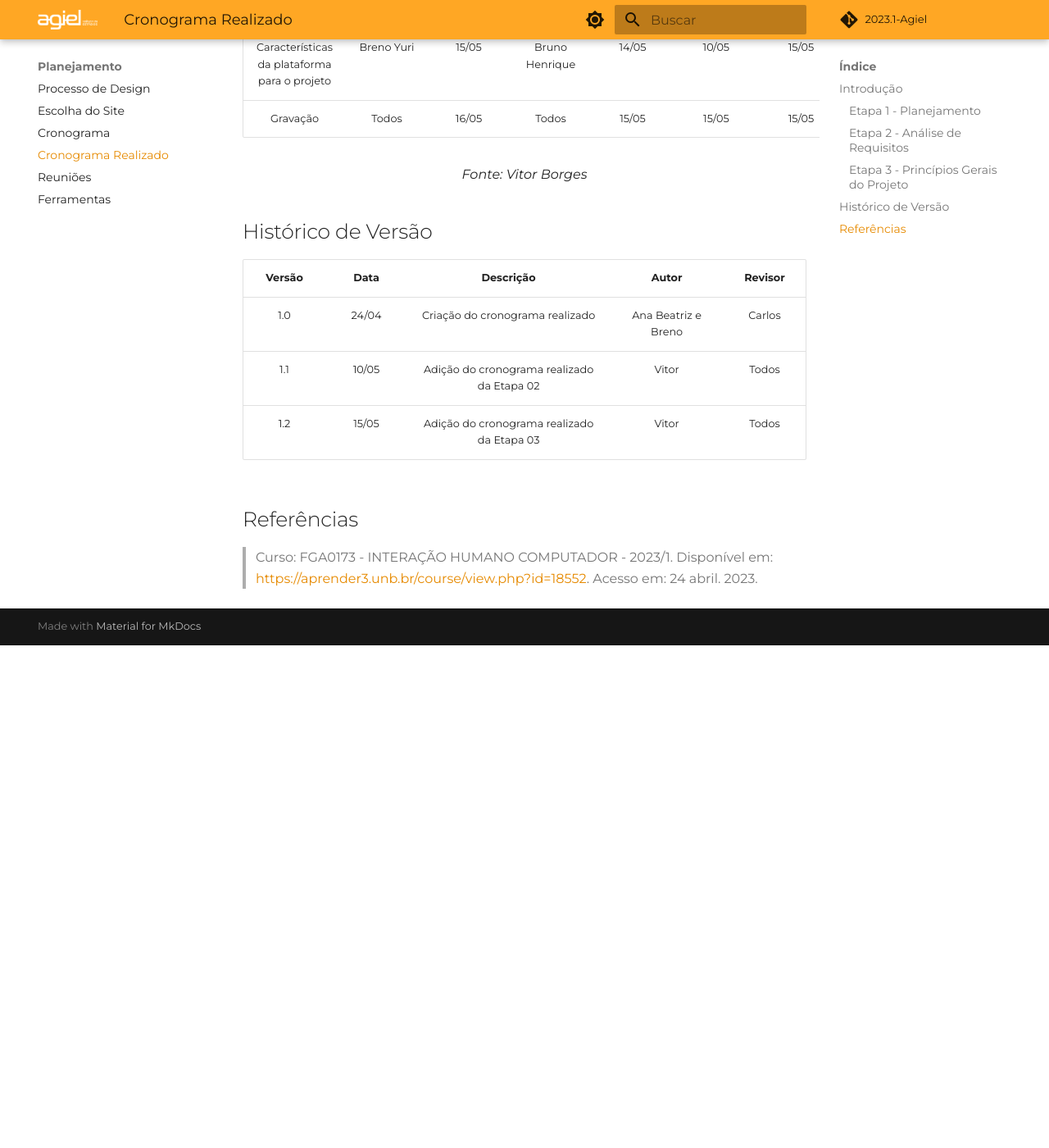
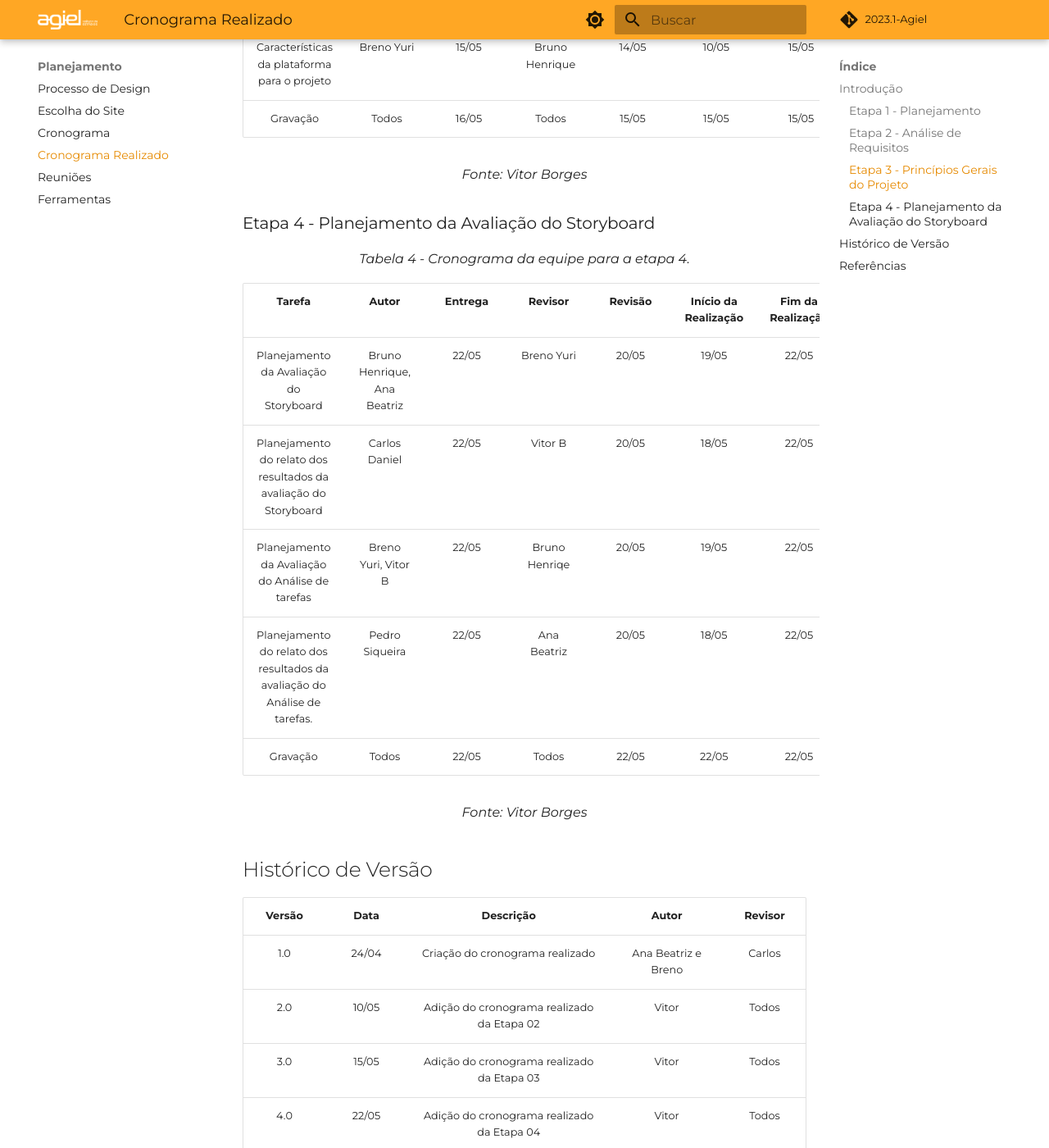
Before and after one commit to Interacao-Humano-Computador/2023.1-Agiel, an MkDocs documentation site: the page built from docs/planejamento/cronograma_realizado.md, in a window 1280 px wide and 1400 px high, scrolled down 2649 px. Shown: the whole window at 82% size. Built offline with MkDocs 1.6.1 and Material for MkDocs 9.7.7, drawn with Linux system fonts in a browser that asks for light colours; some web fonts are replaced; comment, search, counter and statistics services are not loaded; before the commit the page ends 3436 px from its top, so only the background shows below that.

Commit message:
docs: adicionado cronograma realizado etapa 04

```diff
--- a/docs/planejamento/cronograma_realizado.md
+++ b/docs/planejamento/cronograma_realizado.md
@@ -54,13 +54,28 @@ O cronograma realizado é um documento que descreve as atividades que foram exec
 
 <figcaption align="center">Fonte: Vitor Borges</figcaption>
 
+### Etapa 4 - Planejamento da Avaliação do Storyboard
+
+<figcaption align="center">Tabela 4 - Cronograma da equipe para a etapa 4.</figcaption>
+
+|                                  Tarefa                                   |            Autor            | Entrega |    Revisor    | Revisão | Início da Realização | Fim da Realização |
+|:-------------------------------------------------------------------------:|:---------------------------:|:-------:|:-------------:|:-------:|:--------------------:|:-----------------:|
+|                  Planejamento da Avaliação do Storyboard                  | Bruno Henrique, Ana Beatriz |  22/05  |  Breno Yuri   |  20/05  |        19/05         |       22/05       |
+|     Planejamento do relato dos resultados da avaliação do Storyboard      |        Carlos Daniel        |  22/05  |    Vitor B    |  20/05  |        18/05         |       22/05       |
+|              Planejamento da Avaliação do Análise de tarefas              |     Breno Yuri, Vitor B     |  22/05  | Bruno Henriqe |  20/05  |        19/05         |       22/05       |
+| Planejamento do relato dos resultados da avaliação do Análise de tarefas. |       Pedro Siqueira        |  22/05  |  Ana Beatriz  |  20/05  |        18/05         |       22/05       |
+|        Gravação                                                           |  Todos                      |  22/05  | Todos         |  22/05  |        22/05         |       22/05       |
+
+<figcaption align="center">Fonte: Vitor Borges</figcaption>
+
 ## Histórico de Versão
 
 | Versão | Data  |            Descrição              |     Autor      |    Revisor    |
 |:------:|:-----:|:---------------------------------:|:--------------:|:-------------:|
 |  1.0   | 24/04 | Criação do cronograma realizado | Ana Beatriz e Breno   |        Carlos       |
-| 1.1   | 10/05 | Adição do cronograma realizado da Etapa 02 | Vitor | Todos |
-| 1.2   | 15/05 | Adição do cronograma realizado da Etapa 03 | Vitor | Todos |
+| 2.0   | 10/05 | Adição do cronograma realizado da Etapa 02 | Vitor | Todos |
+| 3.0   | 15/05 | Adição do cronograma realizado da Etapa 03 | Vitor | Todos |
+| 4.0   | 22/05 | Adição do cronograma realizado da Etapa 04 | Vitor | Todos |
 
 ## Referências
 
```
